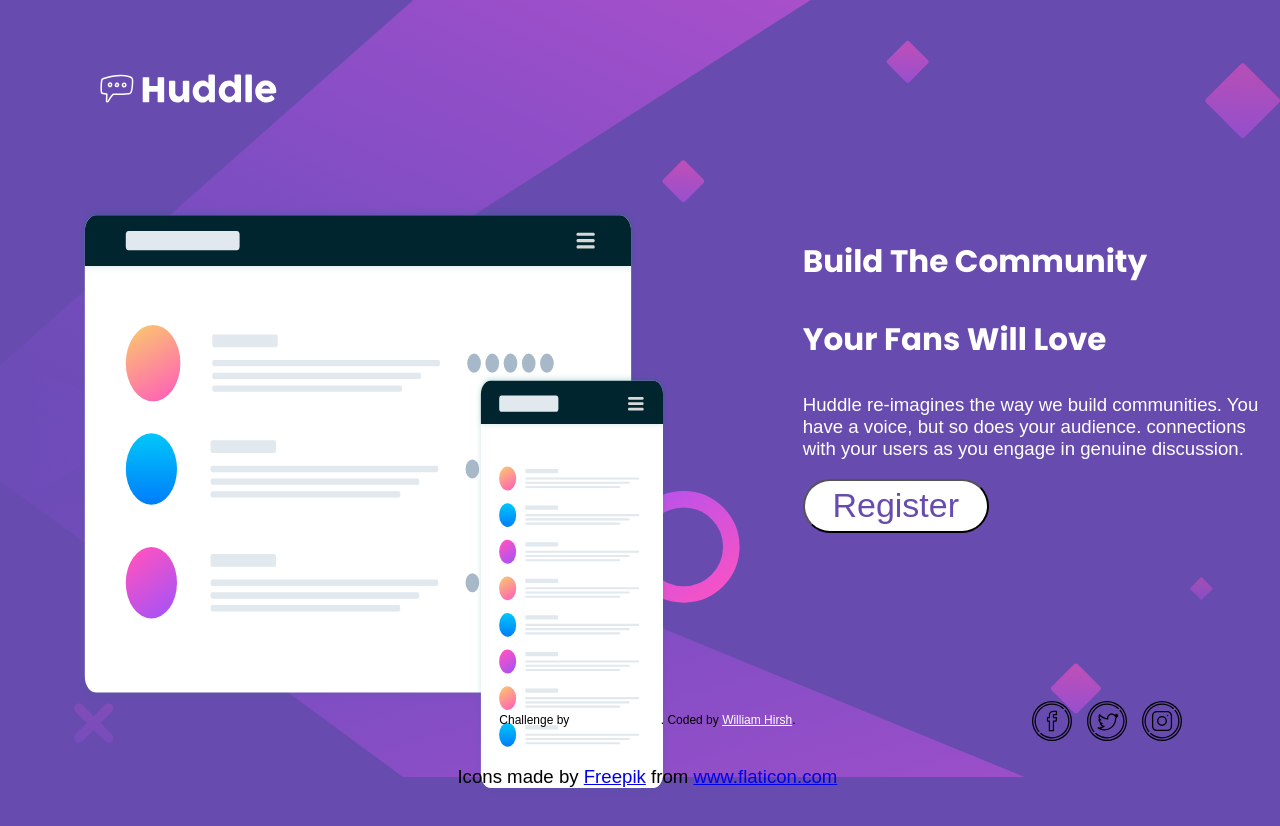
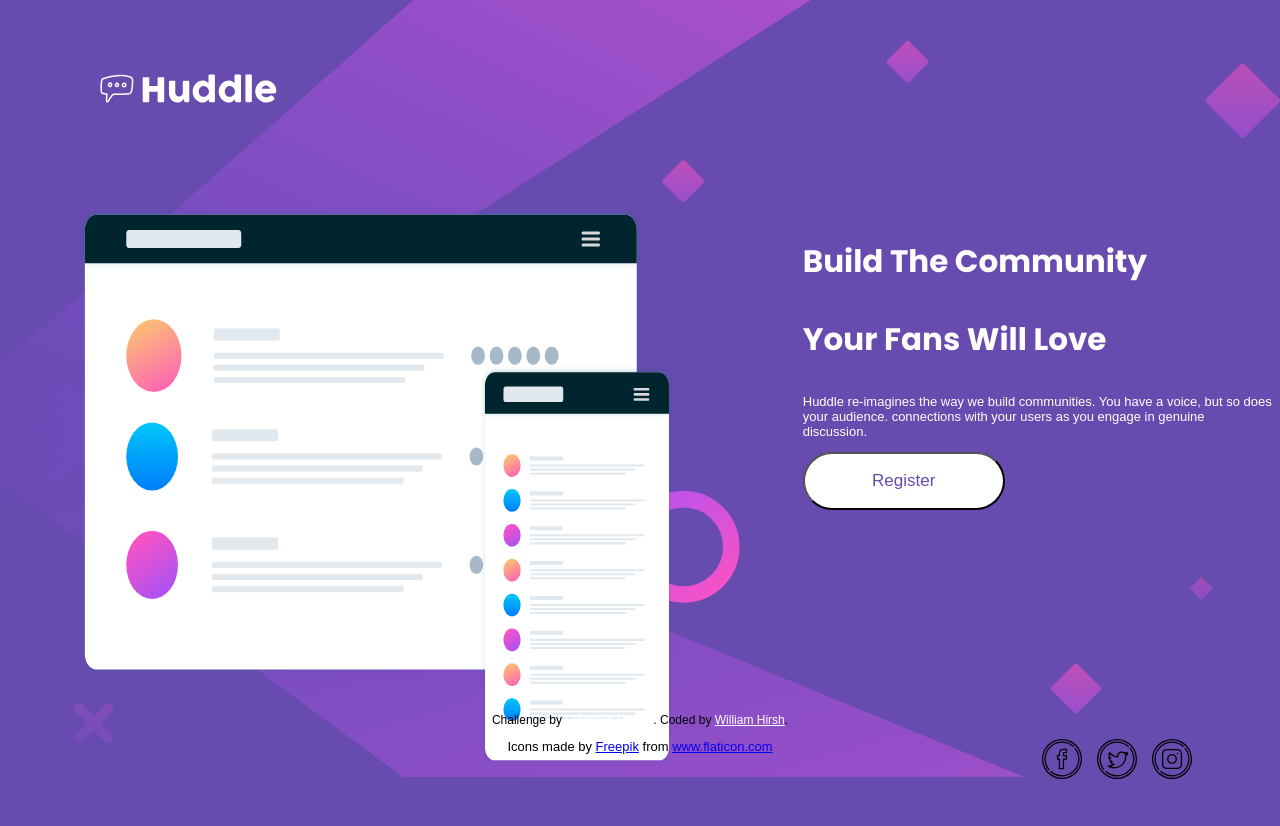
Before and after one commit to bill-hirsh/huddle-landing-page-1, a plain HTML site: page index.html in a window 1280 px wide. Drawn offline with Linux system fonts and the light colour scheme.

Commit message:
modify desktop layout, fonts, and mockups image

```diff
--- a/style.css
+++ b/style.css
@@ -5,7 +5,7 @@ body {
   background-repeat: no-repeat;
   max-width: 1440px;
   font-family: 'Open-Sans', sans-serif;
-  font-size: 1.165rem;
+  font-size: 0.8125rem;
   font-weight: 400;
 }
 
@@ -29,12 +29,6 @@ header {
 }
 
 footer {
-  display: grid;
-  grid-column: 25% 25% 25% 25%;
-  grid-row: 50% 50%;
-  grid-template-areas:
-  ". . attribution icons"
-  ". . attribution-2 .";
   height: 6.625rem;
 }
 
@@ -60,8 +54,8 @@ footer {
 }
 
 #mockups img {
-  height: 73.5vh;
-  width: 46vw;
+  height: 70vh;
+  width: 46.5vw;
 }
 
 #info{
@@ -79,30 +73,29 @@ footer {
 #register {
   background-color: white;
   border-radius: 3.125rem 3.125rem 3.125rem 3.125rem;
-  font-size: 2.125rem;
+  font-size: 1.0625rem;
   color: hsl(257, 40%, 49%);
   margin-left: 1.125rem;
-  height: 3.375rem;
-  width: 11.625rem;
+  height: 3.625rem;
+  width: 12.625rem;
 }
 
 #icons {
   display: flex;
   flex-direction: row;
-  grid-area: icons;
-  justify-self: center;
+  float: right;
+  margin-right: 5rem;
 }
 
 #attribution-2 {
-  grid-area: attribution-2;
-  justify-self: center;
+  width: 23.9375rem;
+  margin: 0rem auto;
+  text-align: center;
 }
 
 .attribution {
   font-size: 0.75rem;
-  grid-area: attribution;
   text-align: center;
-  justify-self: center;
 }
 
 .attribution a {
```
